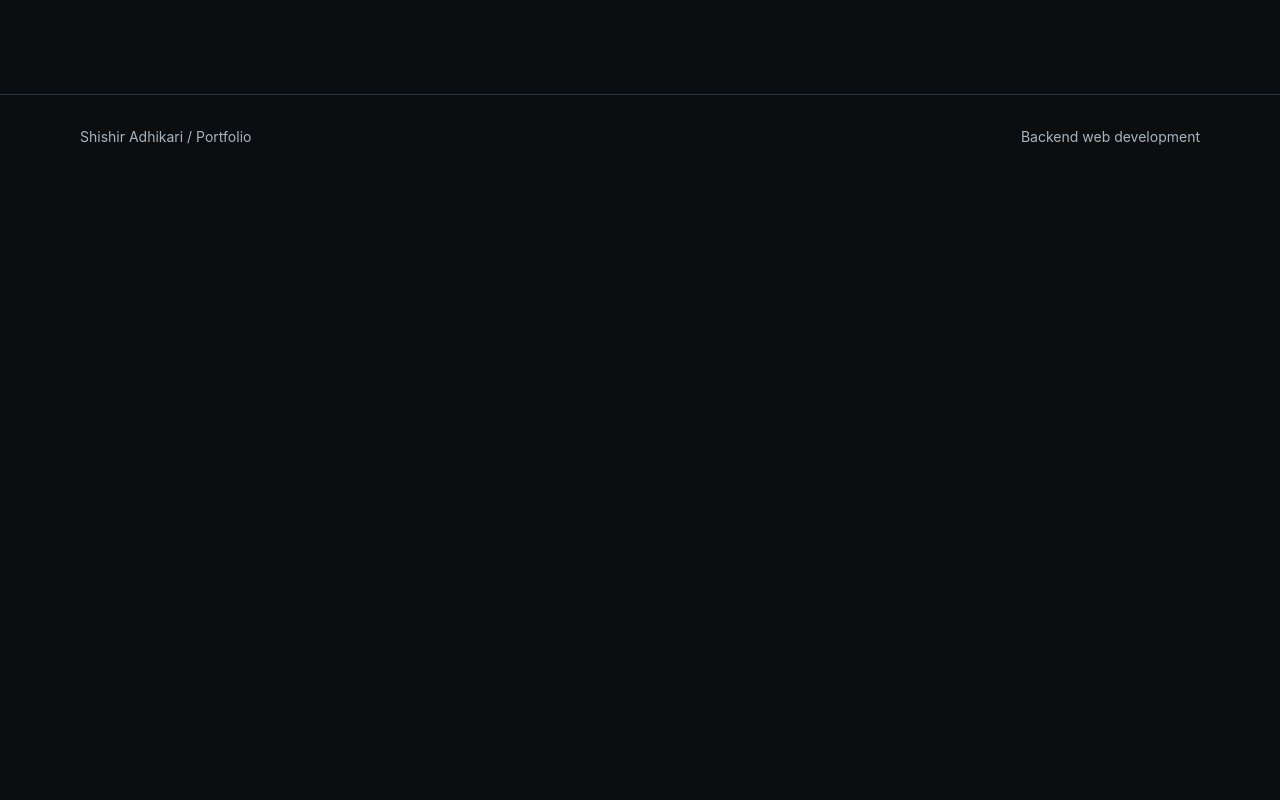
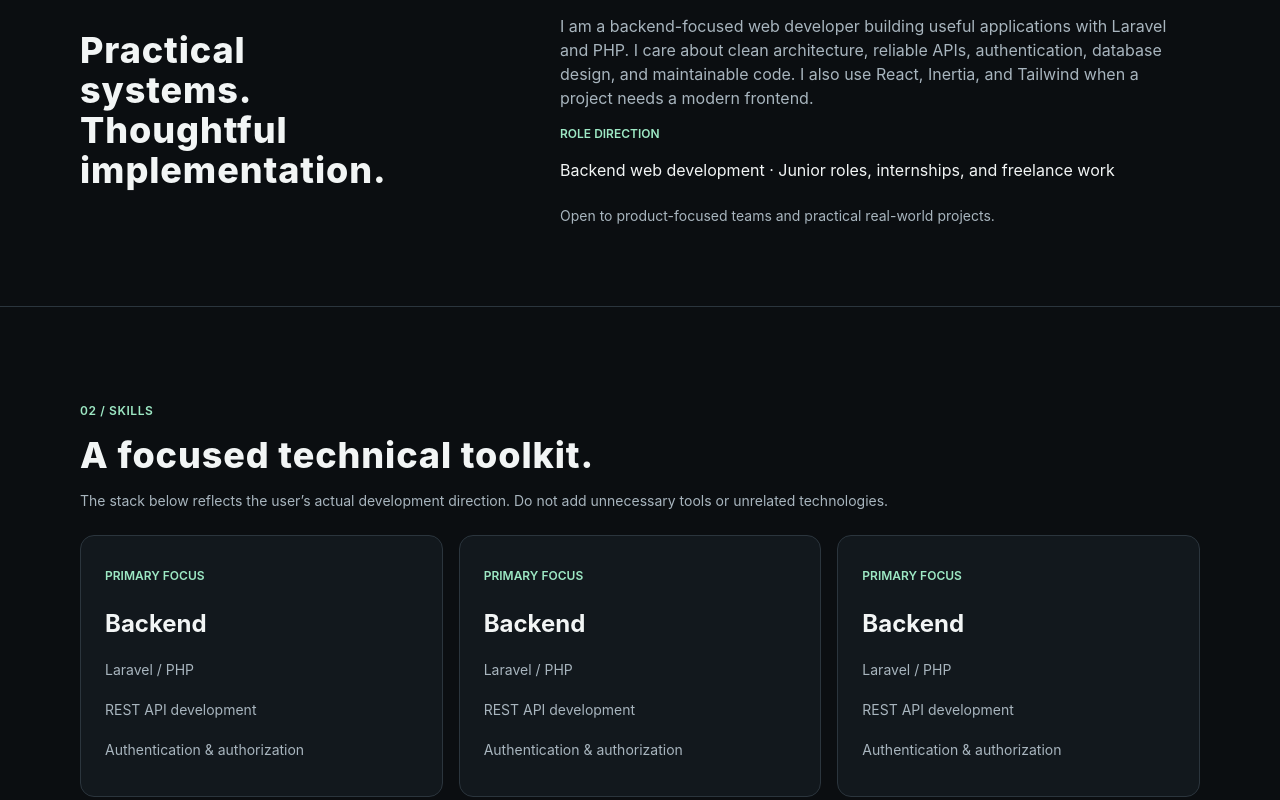
Before and after one commit to ShishirAdhikari12/Portfolio-Website, a React (Vite) app: page / in a window 1280 px wide. Shown: the part 940-1740 px from the top of the page. Before the commit the page ends 1167 px from the top, so only its background shows below. Built offline with nearby package versions, Linux system fonts and the light colour scheme.

Commit message:
Add portfolio skills section and About content
Expand the About section with a profile summary and role direction, add reusable section headings and skill cards, and introduce a responsive Skills section.

```diff
--- a/src/App.tsx
+++ b/src/App.tsx
@@ -1,6 +1,7 @@
 import Layout from "./components/layout/Layout"
 import About from "./components/sections/About"
 import Hero from "./components/sections/Hero"
+import Skills from "./components/sections/Skills"
 
 function App() {
 
@@ -9,6 +10,7 @@ function App() {
       <Layout >
         <Hero />
         <About />
+        <Skills />
       </Layout>
     </>
   )
--- a/src/components/common/ColoredTitle.tsx
+++ b/src/components/common/ColoredTitle.tsx
@@ -6,7 +6,7 @@ export default function ColoredTitle({
   children,
 }: SectionTitleProps) {
   return (
-    <h2 className="font-semibold text-primary text-xs my-4">
+    <h2 className="font-semibold text-primary text-xs my-4 uppercase ">
       {children}
     </h2>
   );
--- /dev/null
+++ b/src/components/common/SectionHeading.tsx
@@ -0,0 +1,13 @@
+interface SectionTitleProps {
+  children: React.ReactNode;
+}
+
+export default function SectionHeading({
+  children,
+}: SectionTitleProps) {
+  return (
+    <h2 className="font-extrabold text-foreground text-3xl sm:text-4xl tracking-wide my-4">
+      {children}
+    </h2>
+  );
+}
--- /dev/null
+++ b/src/components/common/SkillCard.tsx
@@ -0,0 +1,33 @@
+import { cn } from "@/lib/utils";
+import ColoredTitle from "./ColoredTitle";
+// import type { ReactNode } from "react";
+
+interface CardProps {
+  className?: string;
+  skillTitle: string;
+  skillHeading: string;
+  skillList: string[];
+}
+
+export default function SkillCard({ className, skillTitle, skillHeading, skillList }: CardProps) {
+  return (
+    <div className={cn(
+      "bg-card rounded-xl border py-4 px-6 w-full ",
+      className
+    )}>
+      <div className=" mb-6">
+        <ColoredTitle>{skillTitle}</ColoredTitle>
+      </div>
+      <h3 className="text-foreground font-bold text-2xl ">{skillHeading}</h3>
+
+      {/* skill list  */}
+      <div>
+        {skillList.map((eachSkill, index) => (
+          <div key={index} className="my-5 text-secondary-foreground text-sm">
+            {eachSkill}
+          </div>
+        ))}
+      </div>
+    </div>
+  );
+}
--- a/src/components/layout/Navbar.tsx
+++ b/src/components/layout/Navbar.tsx
@@ -2,7 +2,7 @@ export default function Navbar() {
   return (
     <header>
       <nav className="flex justify-between bg-background text-foreground font-bold px-4 sm:px-8 md:px-12 lg:px-20 py-14 h-fit border-b">
-        <div>Shishir Adhikari</div>
+        <h2>Shishir Adhikari</h2>
         <div className="flex gap-6 text-secondary-foreground font-medium text-sm">
             <div>About</div>
             <div>Skills</div>
--- a/src/components/sections/About.tsx
+++ b/src/components/sections/About.tsx
@@ -1,5 +1,9 @@
+import ColoredTitle from "../common/ColoredTitle"
+import MediumText from "../common/MediumText"
 import Section from "../common/Section"
+import SectionHeading from "../common/SectionHeading"
 import SectionTitle from "../common/SectionTitle"
+import SmallText from "../common/SmallText"
 
 const About = () => {
   return (
@@ -7,6 +11,32 @@ const About = () => {
       <SectionTitle>
         01 / ABOUT
       </SectionTitle>
+
+      <div className="flex flex-col lg:flex-row lg:justify-between lg:gap-20">
+
+        {/* Heading  */}
+        <div className="w-full lg:w-2/7">
+          <SectionHeading>
+            Practical systems. Thoughtful implementation.
+          </SectionHeading>
+        </div>
+
+        {/* personal summary  */}
+        <div className="w-full lg:w-4/7 lg:pr-8">
+          <MediumText>
+            I am a backend-focused web developer building useful applications with Laravel and PHP. I care about clean architecture, reliable APIs, authentication, database design, and maintainable code. I also use React, Inertia, and Tailwind when a project needs a modern frontend.
+          </MediumText>
+          <ColoredTitle>
+            ROLE DIRECTION
+          </ColoredTitle>
+          <div className="text-foreground text-md">Backend web development · Junior roles, internships, and freelance work</div>
+          <br />
+          <SmallText>
+            Open to product-focused teams and practical real-world projects.
+          </SmallText>
+        </div>
+
+      </div>
     </Section>
   )
 }
--- a/src/components/sections/Hero.tsx
+++ b/src/components/sections/Hero.tsx
@@ -21,7 +21,7 @@ const Hero = () => {
         <div className="w-full lg:w-4/7">
 
           {/* hero title */}
-          <h1 className="text-foreground font-extrabold text-7xl tracking-tighter my-4">
+          <h1 className="text-foreground font-extrabold text-4xl sm:text-5xl md:text-6xl lg:text-7xl tracking-tighter my-4">
             <span>Backend-focused</span><br />
             <span>web developer</span>
           </h1>
--- /dev/null
+++ b/src/components/sections/Skills.tsx
@@ -0,0 +1,41 @@
+import ColoredTitle from "../common/ColoredTitle"
+import Section from "../common/Section"
+import SectionHeading from "../common/SectionHeading"
+import SectionTitle from "../common/SectionTitle"
+import SkillCard from "../common/SkillCard"
+import SmallText from "../common/SmallText"
+import { skills } from "@/data/skills"
+
+const Skills = () => {
+  return (
+    <Section id="skills">
+      <SectionTitle>
+        02 / SKILLS
+      </SectionTitle>
+      <SectionHeading>
+        A focused technical toolkit.
+      </SectionHeading>
+      <SmallText>
+        The stack below reflects the user’s actual development direction. Do not add unnecessary tools or unrelated technologies.
+      </SmallText>
+
+
+      {/* skill cards  */}
+      <div className="flex flex-col lg:flex-row lg:justify-between gap-4 mt-6">
+        {skills.map((skill, index) => (
+          <SkillCard key={index} skillTitle={skill.title} skillHeading={skill.Heading} skillList={skill.skillList} />
+        ))}
+      </div>
+
+      <br />
+      <ColoredTitle>
+        WORKING STYLE
+      </ColoredTitle>
+      <SmallText>
+        Clear communication, ownership, adaptability, attention to detail, consistency, learning agility, collaboration, and problem solving.
+      </SmallText>
+    </Section>
+  )
+}
+
+export default Skills
--- /dev/null
+++ b/src/data/skills.ts
@@ -0,0 +1,17 @@
+export const skills = [
+    {
+        title: "PRIMARY FOCUS",
+        Heading: "Backend",
+        skillList: ["Laravel / PHP", "REST API development", "Authentication & authorization"]
+    },
+    {
+        title: "PRIMARY FOCUS",
+        Heading: "Backend",
+        skillList: ["Laravel / PHP", "REST API development", "Authentication & authorization"]
+    },
+    {
+        title: "PRIMARY FOCUS",
+        Heading: "Backend",
+        skillList: ["Laravel / PHP", "REST API development", "Authentication & authorization"]
+    },
+]
```
